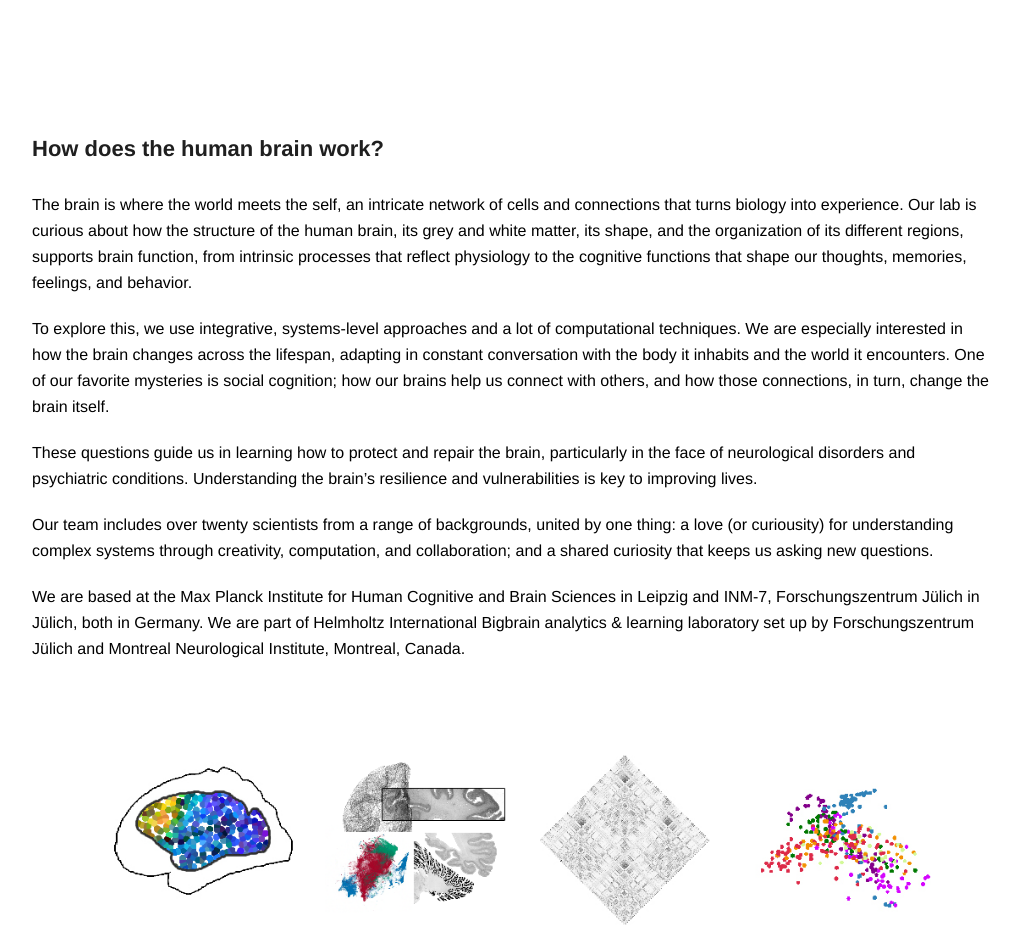
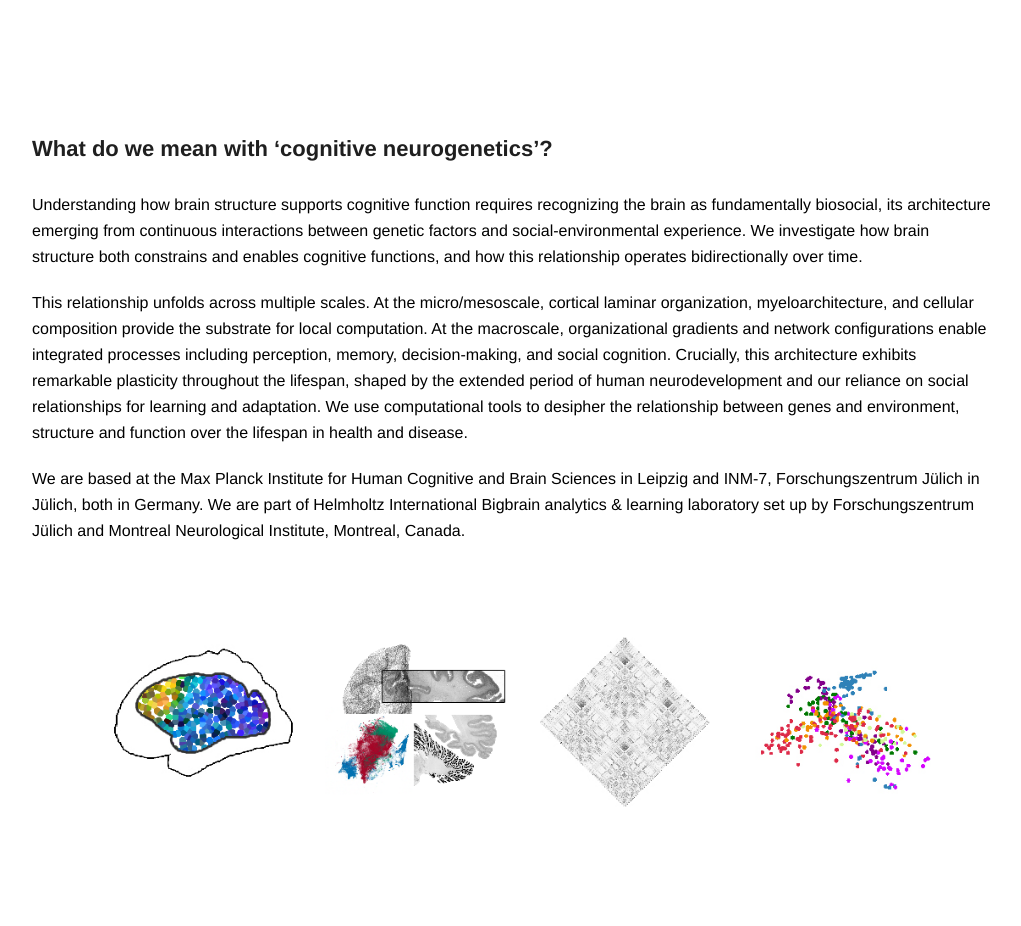
Before and after one commit to CNG-LAB/cng-lab.github.io, a plain HTML site: page index.html in a window 1280 px wide. Shown: the part 1040-1966 px from the top of the page, without its empty margins (128-1149 px from the left). Drawn offline with Linux system fonts and the light colour scheme.

Commit message:
Update index.html

```diff
--- a/index.html
+++ b/index.html
@@ -40,20 +40,13 @@
 <section class="some-related-articles" id="about">
   </br>
   </br>
-<h1>How does the human brain work?</h1>
-<p align="left">
-The brain is where the world meets the self, an intricate network of cells and connections that turns biology into experience. Our lab is curious about how the structure of the human brain, its grey and white matter, its shape, and the organization of its different regions, supports brain function, from intrinsic processes that reflect physiology to the cognitive functions that shape our thoughts, memories, feelings, and behavior.
+<h1>What do we mean with ‘cognitive neurogenetics’? </h1>
+<p>
+Understanding how brain structure supports cognitive function requires recognizing the brain as fundamentally <span class="highlight">biosocial</span>, its architecture emerging from continuous interactions between genetic factors and social-environmental experience. We investigate how brain structure both constrains and enables cognitive functions, and how this relationship operates bidirectionally over time.
 </p>
-<p align="left">
-To explore this, we use integrative, systems-level approaches and a lot of computational techniques. We are especially interested in how the brain changes across the lifespan, adapting in constant conversation with the body it inhabits and the world it encounters. One of our favorite mysteries is social cognition; how our brains help us connect with others, and how those connections, in turn, change the brain itself.
+<p>
+This relationship unfolds across multiple scales. At the micro/mesoscale, cortical laminar organization, myeloarchitecture, and cellular composition provide the substrate for local computation. At the macroscale, organizational gradients and network configurations enable integrated processes including perception, memory, decision-making, and social cognition. Crucially, this architecture exhibits remarkable plasticity throughout the lifespan, shaped by the extended period of human neurodevelopment and our reliance on social relationships for learning and adaptation. We use computational tools to desipher the relationship between genes and environment, structure and function over the lifespan in health and disease.
 </p>
-<p align="left">
-These questions guide us in learning how to protect and repair the brain, particularly in the face of neurological disorders and psychiatric conditions. Understanding the brain’s resilience and vulnerabilities is key to improving lives.
-</p>
-<p align="left">
-Our team includes over twenty scientists from a range of backgrounds, united by one thing: a love (or curiousity) for understanding complex systems through creativity, computation, and collaboration; and a shared curiosity that keeps us asking new questions.
-</p>
-
       <p align="left">
       We are based at the <a href="http://www.cbs.mpg.de">Max Planck Institute for Human Cognitive and Brain Sciences</a> in Leipzig and  <a href="https://www.fz-juelich.de/inm/inm-7/EN/Home/home_node.html">INM-7, Forschungszentrum Jülich</a> in Jülich, both in Germany. We are part of <a href="https://bigbrainproject.org/">Helmholtz International Bigbrain analytics & learning laboratory</a> set up by Forschungszentrum Jülich and Montreal Neurological Institute, Montreal, Canada.
       </p>
```
